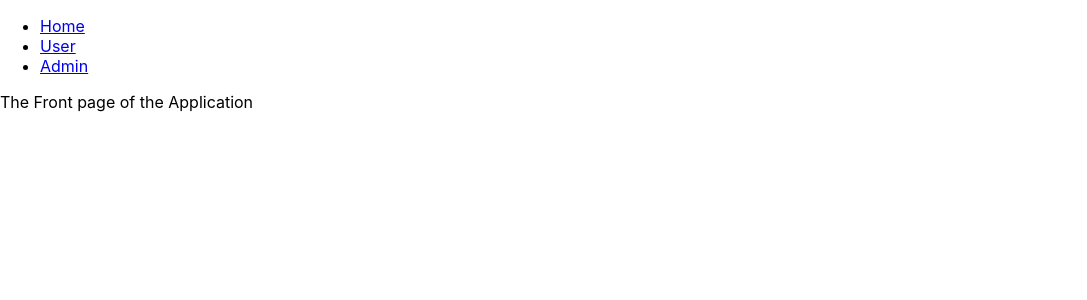
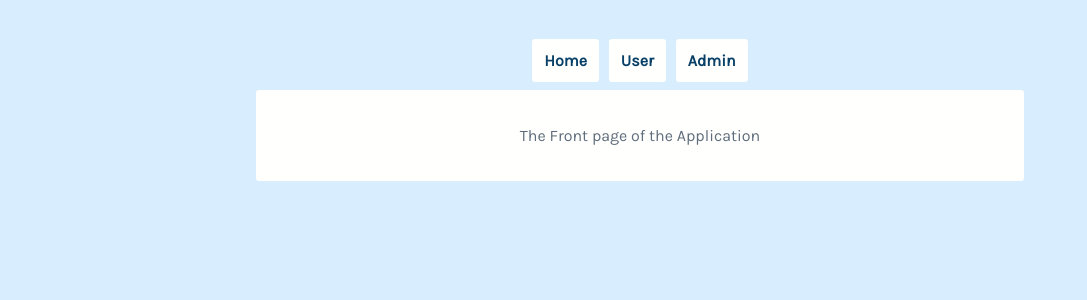
Before and after one commit to mirjamielisabet/fullstack-project-work, a React (Create React App) app in the folder frontend/: page / in a window 1280 px wide. Shown: the top 300 px of the page, without its empty margins (0-1087 px from the left). Built offline with nearby package versions, Linux system fonts and the light colour scheme.

Commit message:
Modify the UI: Add styles for the navigation bar, main page and the user & admin views

```diff
--- a/frontend/src/App.css
+++ b/frontend/src/App.css
@@ -1,38 +1,47 @@
-.App {
+@import url("https://fonts.googleapis.com/css2?family=Karla&display=swap");
+
+* {
+  box-sizing: border-box;
+}
+
+body {
+  background-color: #d8eefe;
+  color: #5f6c7b;
+  margin: 4%;
+  margin-left: 20%;
+  margin-right: 20%;
+  font-family: "Karla", sans-serif;
   text-align: center;
 }
 
-.App-logo {
-  height: 40vmin;
-  pointer-events: none;
+.links ul {
+  list-style-type: none;
+  padding: 0;
+  margin: 0;
+  display: flex;
+  justify-content: center;
+  margin-bottom: 20px;
 }
 
-@media (prefers-reduced-motion: no-preference) {
-  .App-logo {
-    animation: App-logo-spin infinite 20s linear;
-  }
+.links a {
+  padding: 12px;
+  margin: 5px;
+  border-radius: 0.2em;
+  text-decoration: none;
+  color: #094067;
+  font-weight: bold;
+  background-color: #fffffe;
 }
 
-.App-header {
-  background-color: #282c34;
-  min-height: 100vh;
-  display: flex;
-  flex-direction: column;
-  align-items: center;
-  justify-content: center;
-  font-size: calc(10px + 2vmin);
-  color: white;
+.links a:hover {
+  background-color: #d8eefe;
+  text-decoration: underline #ef4565;
+  text-underline-position: under;
+  font-weight: lighter;
 }
 
-.App-link {
-  color: #61dafb;
+.container {
+  background-color: #fffffe;
+  padding: 20px;
+  border-radius: 0.2em;
 }
-
-@keyframes App-logo-spin {
-  from {
-    transform: rotate(0deg);
-  }
-  to {
-    transform: rotate(360deg);
-  }
-}
--- a/frontend/src/components/AdminComponent.js
+++ b/frontend/src/components/AdminComponent.js
@@ -1,8 +1,66 @@
-import React from "react";
+import * as React from "react";
 import "../App.css";
+import Box from "@mui/material/Box";
+import TextField from "@mui/material/TextField";
 
 export class AdminComponent extends React.Component {
   render() {
-    return <p>The Admin view of the Application</p>;
+    return (
+      <div className="container">
+        <p>The Admin view of the Application</p>
+
+        {/* Testing the MUI textfield components: */}
+        <Box
+          component="form"
+          sx={{
+            "& .MuiTextField-root": { m: 1, width: "25ch" },
+          }}
+          noValidate
+          autoComplete="off"
+        >
+          <div>
+            <TextField
+              required
+              id="outlined-required"
+              label="Required"
+              defaultValue="Hello World"
+            />
+            <TextField
+              disabled
+              id="outlined-disabled"
+              label="Disabled"
+              defaultValue="Hello World"
+            />
+            <TextField
+              id="outlined-password-input"
+              label="Password"
+              type="password"
+              autoComplete="current-password"
+            />
+            <TextField
+              id="outlined-read-only-input"
+              label="Read Only"
+              defaultValue="Hello World"
+              InputProps={{
+                readOnly: true,
+              }}
+            />
+            <TextField
+              id="outlined-number"
+              label="Number"
+              type="number"
+              InputLabelProps={{
+                shrink: true,
+              }}
+            />
+            <TextField
+              id="outlined-search"
+              label="Search field"
+              type="search"
+            />
+          </div>
+        </Box>
+      </div>
+    );
   }
 }
--- a/frontend/src/components/MainComponent.js
+++ b/frontend/src/components/MainComponent.js
@@ -3,6 +3,10 @@ import "../App.css";
 
 export class MainComponent extends React.Component {
   render() {
-    return <p>The Front page of the Application</p>;
+    return (
+      <div className="container">
+        <p>The Front page of the Application</p>
+      </div>
+    );
   }
 }
--- a/frontend/src/components/UserComponent.js
+++ b/frontend/src/components/UserComponent.js
@@ -3,6 +3,10 @@ import "../App.css";
 
 export class UserComponent extends React.Component {
   render() {
-    return <p>The User view of the Application</p>;
+    return (
+      <div className="container">
+        <p>The User view of the Application</p>
+      </div>
+    );
   }
 }
```
